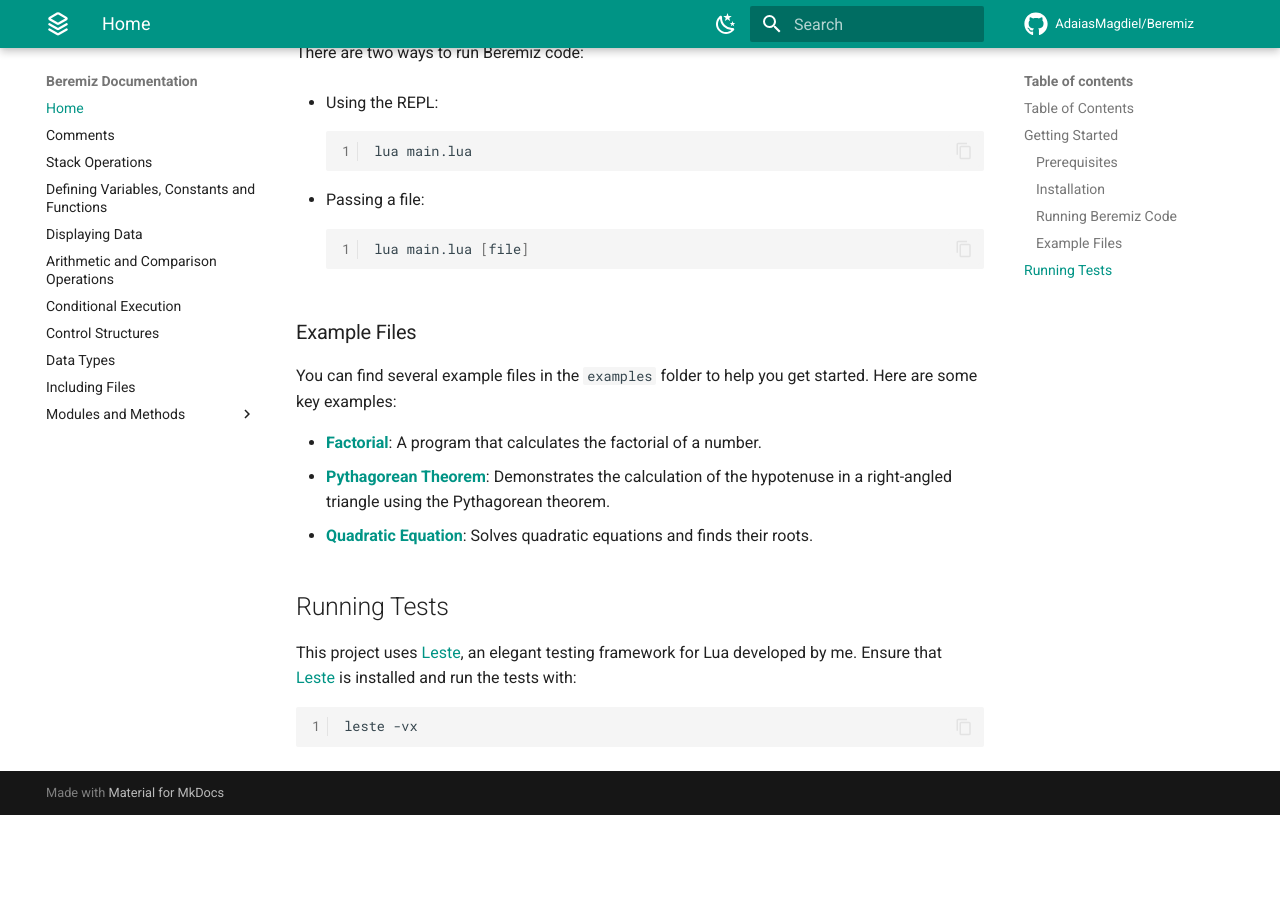
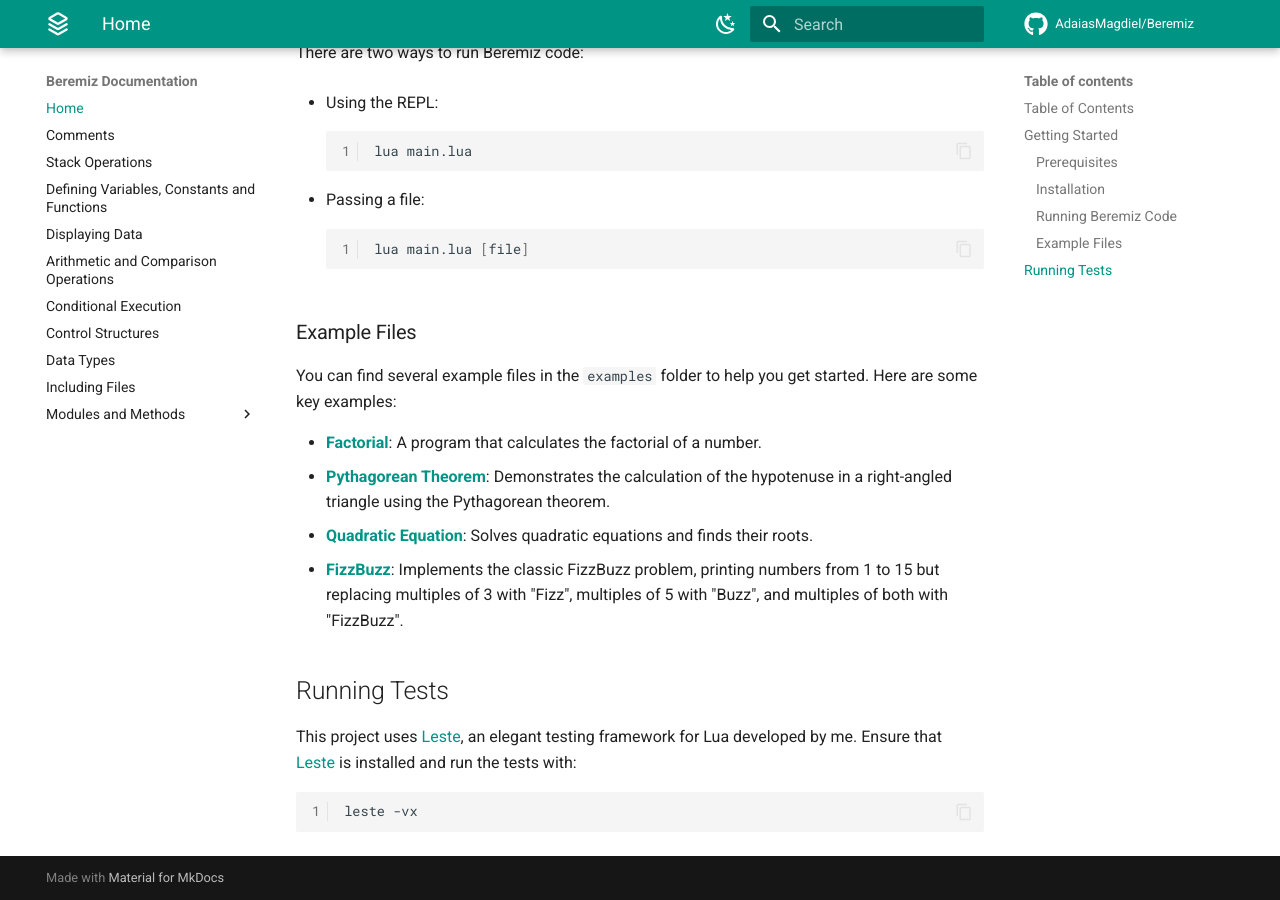
Before and after one commit to AdaiasMagdiel/Beremiz, an MkDocs documentation site: the page built from docs/index.md, in a window 1280 px wide and 900 px high, scrolled down 1136 px. Built offline with MkDocs 1.6.1 and Material for MkDocs 9.7.7, drawn with Linux system fonts in a browser that asks for light colours; comment, search, counter and statistics services are not loaded; before the commit the page ends 1951 px from its top, so only the background shows below that.

Commit message:
feat: Add FizzBuzz example

```diff
--- a/docs/index.md
+++ b/docs/index.md
@@ -54,6 +54,7 @@
 - [**Factorial**](https://github.com/AdaiasMagdiel/Beremiz/blob/main/examples/factorial.brz): A program that calculates the factorial of a number.
 - [**Pythagorean Theorem**](https://github.com/AdaiasMagdiel/Beremiz/blob/main/examples/pythagorean_theorem.brz): Demonstrates the calculation of the hypotenuse in a right-angled triangle using the Pythagorean theorem.
 - [**Quadratic Equation**](https://github.com/AdaiasMagdiel/Beremiz/blob/main/examples/quadratic_equation.brz): Solves quadratic equations and finds their roots.
+- [**FizzBuzz**](./examples/fizzbuzz.brz): Implements the classic FizzBuzz problem, printing numbers from 1 to 15 but replacing multiples of 3 with "Fizz", multiples of 5 with "Buzz", and multiples of both with "FizzBuzz".
 
 ## Running Tests
 
```
